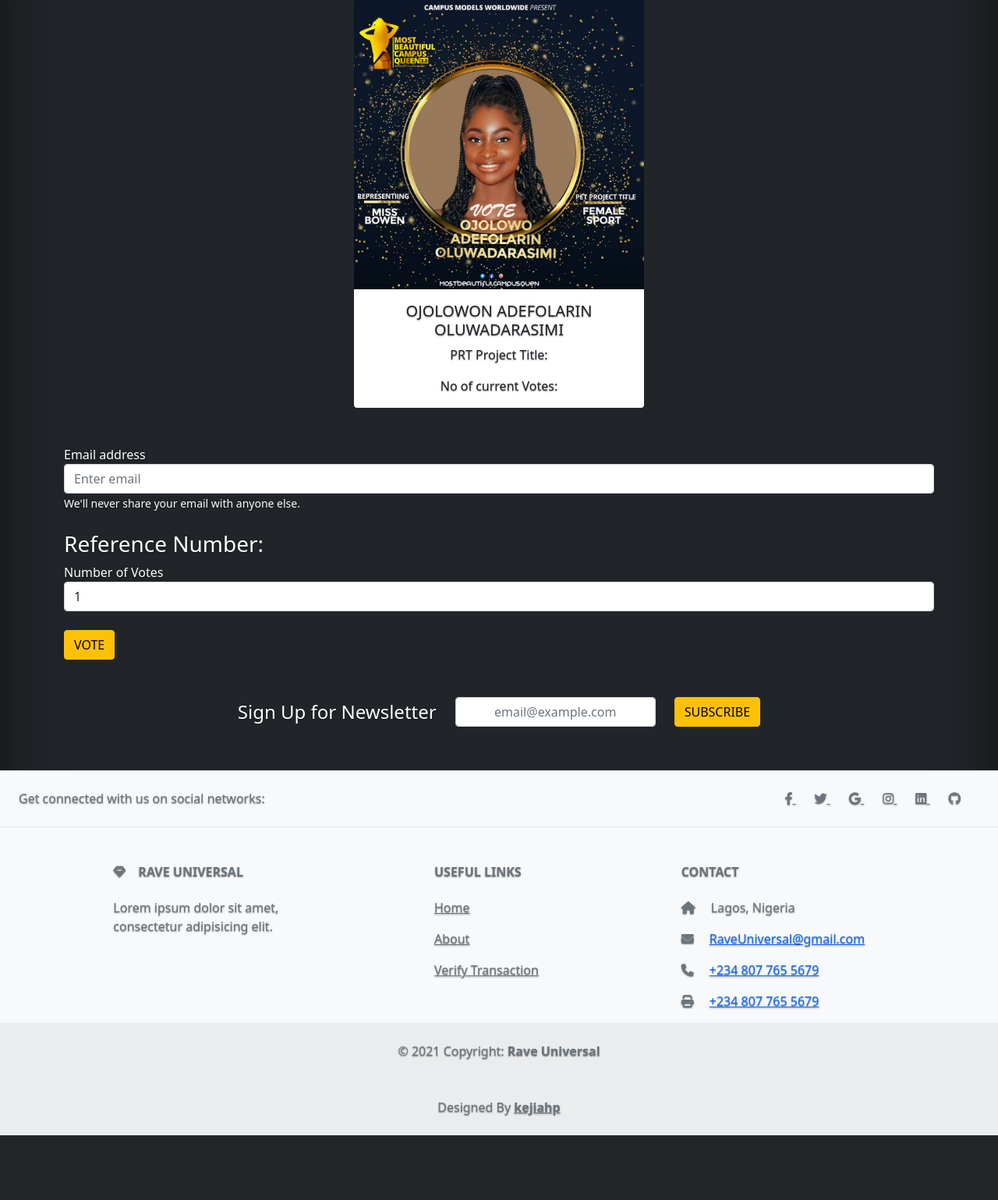
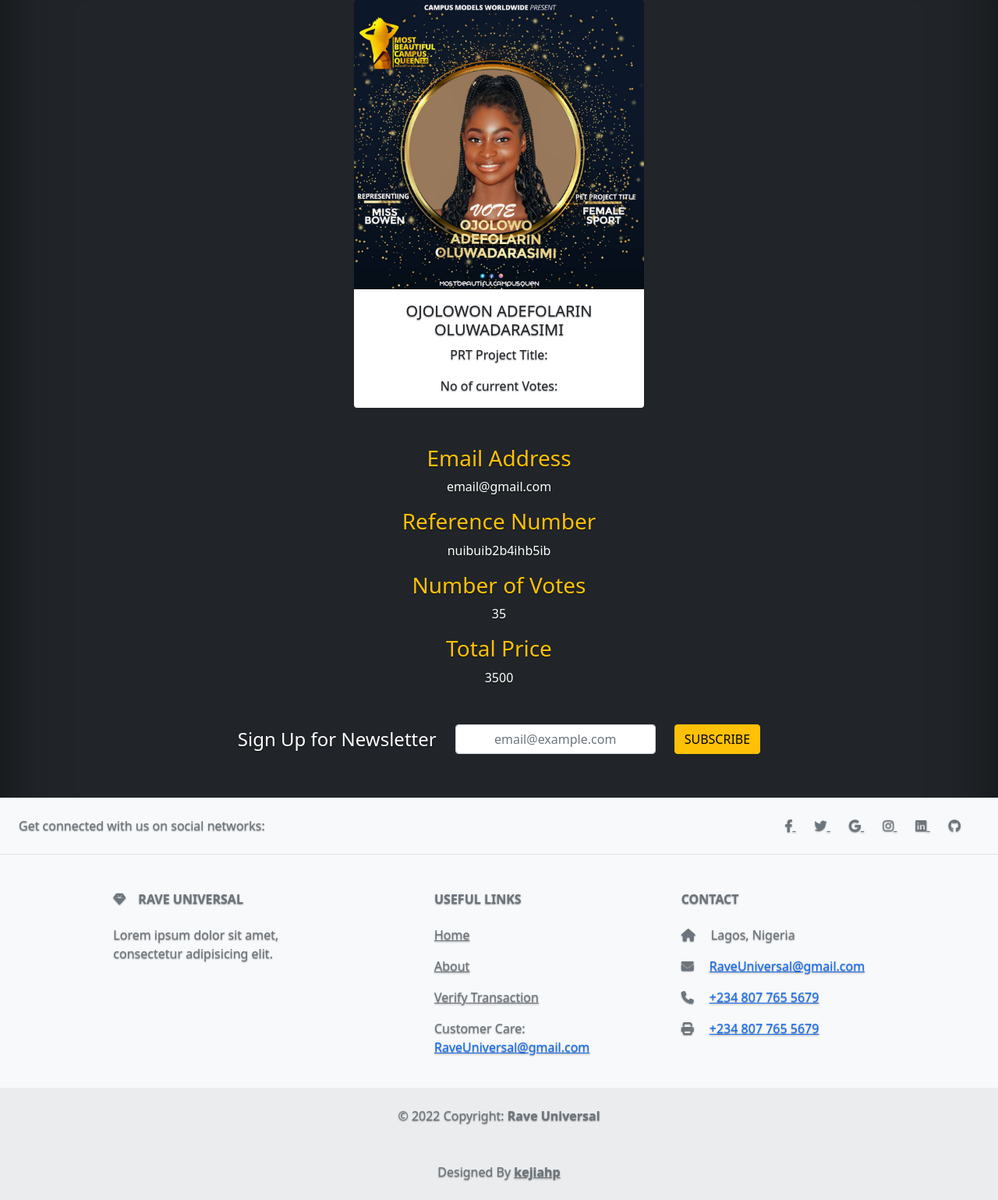
Before and after one commit to kejiahp/django-voting-polls, a Django app: page /vote/voting/ in a window 1280 px wide. Shown: the part 91-1630 px from the top of the page at 78% size. Before the commit the page ends 1547 px from the top, so only its background shows below. Run offline with Django 4.2, Linux system fonts and the light colour scheme; some libraries are stand-ins or nearby versions.

Commit message:
updated the purchase form

```diff
--- a/contestants/urls.py
+++ b/contestants/urls.py
@@ -1,7 +1,6 @@
+from unicodedata import name
 from django.urls import path
-from contestants.views import male_contestants,female_contestants,apply,RegistrationView,purchaseform,form_valid,verify_trans,purchaseissues,purchaseissues_valid,processcomplete
-
-
+from contestants.views import male_contestants,female_contestants,apply,RegistrationView,purchaseform,form_valid,verify_trans,purchaseissues,purchaseissues_valid,processcomplete,form_valid_post
 
 urlpatterns = [
    path('male/',male_contestants,name="male-cont"),
@@ -13,5 +12,6 @@ urlpatterns = [
    path('verify_trans/<str:ref_num>/',verify_trans,name="verify_trans"),
    path('purchaseissues/',purchaseissues,name='purchase-issues'),
    path("purchaseissues-valid/",purchaseissues_valid,name="purchaseissues-valid"),
-   path("processcomplete/",processcomplete,name='processcomplete')
+   path("processcomplete/",processcomplete,name='processcomplete'),
+   path("valid-post/<int:id>",form_valid_post,name="valid_post"),
 ]
--- a/templates/navbar_temp.html
+++ b/templates/navbar_temp.html
@@ -107,6 +107,9 @@
               <p>
                 <a href="{% url 'purchase-issues' %}" class="text-reset">Verify Transaction</a>
               </p>
+              <p>
+                Customer Care: <a href="mailto:RaveUniversal@gmail.com">RaveUniversal@gmail.com</a>
+              </p>
             </div>
             <div class="col-md-4 col-lg-3 col-xl-3 mx-auto mb-md-0 mb-4">
               <h6 class="text-uppercase fw-bold mb-4">
@@ -124,7 +127,7 @@
         </div>
       </section>
       <div class="text-center p-4" style="background-color: rgba(0, 0, 0, 0.05);">
-        © 2021 Copyright:
+        © 2022 Copyright:
         <span class="text-reset fw-bold">Rave Universal</span>
       </div>
       <div class="text-center p-4" style="background-color: rgba(0, 0, 0, 0.05);">
--- a/templates/voting.html
+++ b/templates/voting.html
@@ -1,5 +1,6 @@
 {% extends 'navbar_temp.html' %}
 {% load static %}
+{% load humanize %}
 {% block content %}
 <div class="container">
     <div class = "col-12 d-flex justify-content-center">
@@ -13,18 +14,15 @@
         </div>
     </div>
 
-    <form class="mt-5">
-        <div class="form-group mb-4">
-          <label for="exampleInputEmail1">Email address</label>
-          <input type="email" class="form-control" id="exampleInputEmail1" aria-describedby="emailHelp" placeholder="Enter email">
-          <small id="emailHelp" class="form-text text-white">We'll never share your email with anyone else.</small>
-        </div>
-        <h3>Reference Number:</h3>
-        <div class="form-group mb-4">
-          <label for="NoofVote">Number of Votes</label>
-          <input type="number" class="form-control" id="NoofVote" value="1" min="1">
-        </div>
-        <button type="submit" class="btn btn-warning">VOTE</button>
-      </form>
+    <div class="mt-5 text-center mb-5">
+      <h3 class="text-warning">Email Address</h3>
+      <p >email@gmail.com</p>
+      <h3 class="text-warning">Reference Number</h3>
+      <p >nuibuib2b4ihb5ib</p>
+      <h3 class="text-warning">Number of Votes</h3>
+      <p >35</p>
+      <h3 class="text-warning">Total Price</h3>
+      <p >3500</p>
+    </div>
 </div>
 {% endblock content %}
--- a/votingproject/settings.py
+++ b/votingproject/settings.py
@@ -40,6 +40,7 @@ INSTALLED_APPS = [
     'django.contrib.sessions',
     'django.contrib.messages',
     'django.contrib.staticfiles',
+    'django.contrib.humanize',
     'contestants',
     'voters',
 ]
```
Also changed, not shown: contestants/views.py (+14 -6 lines), templates/apply.html (+8 -10 lines), templates/vote.html (+7 -2 lines).
